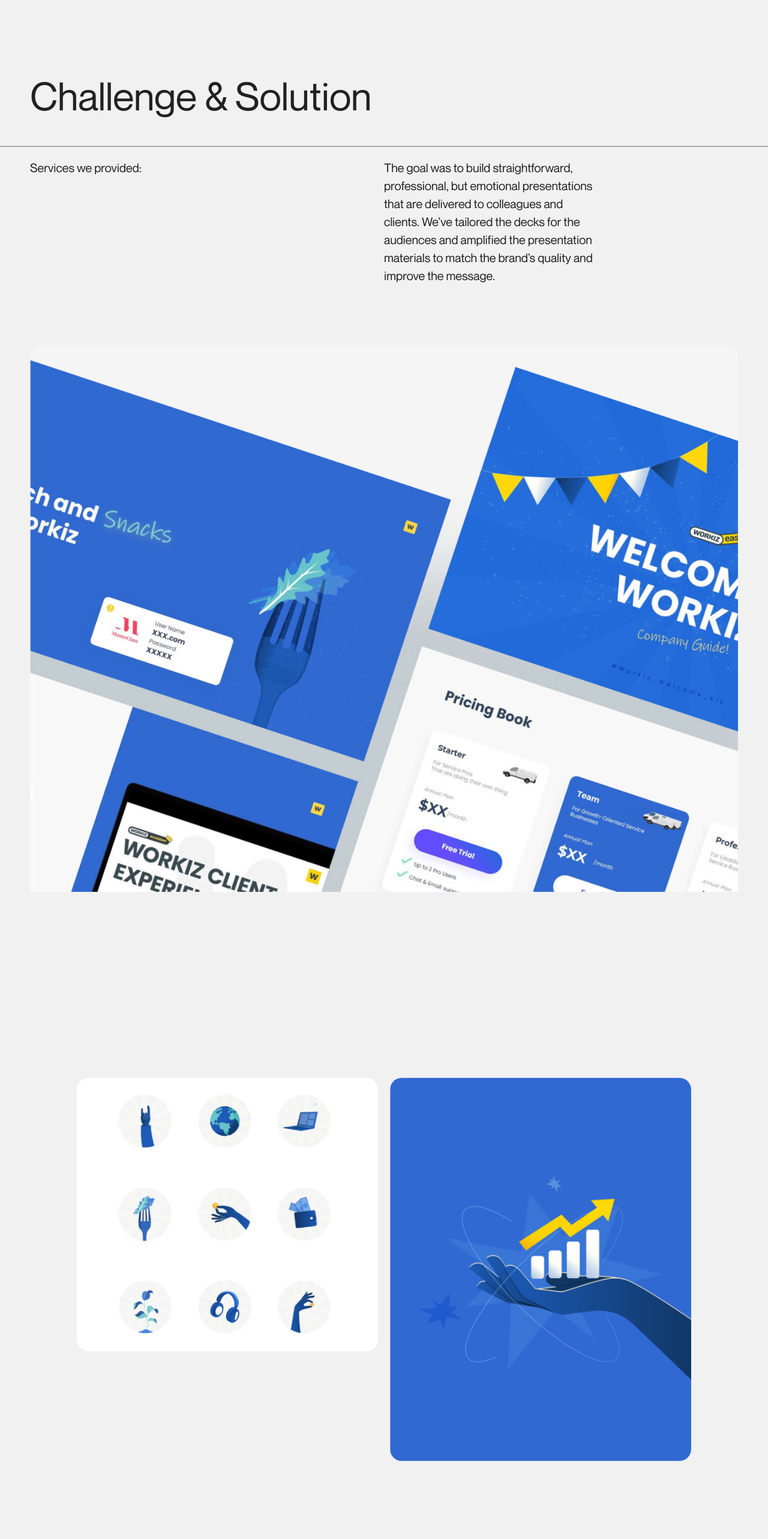
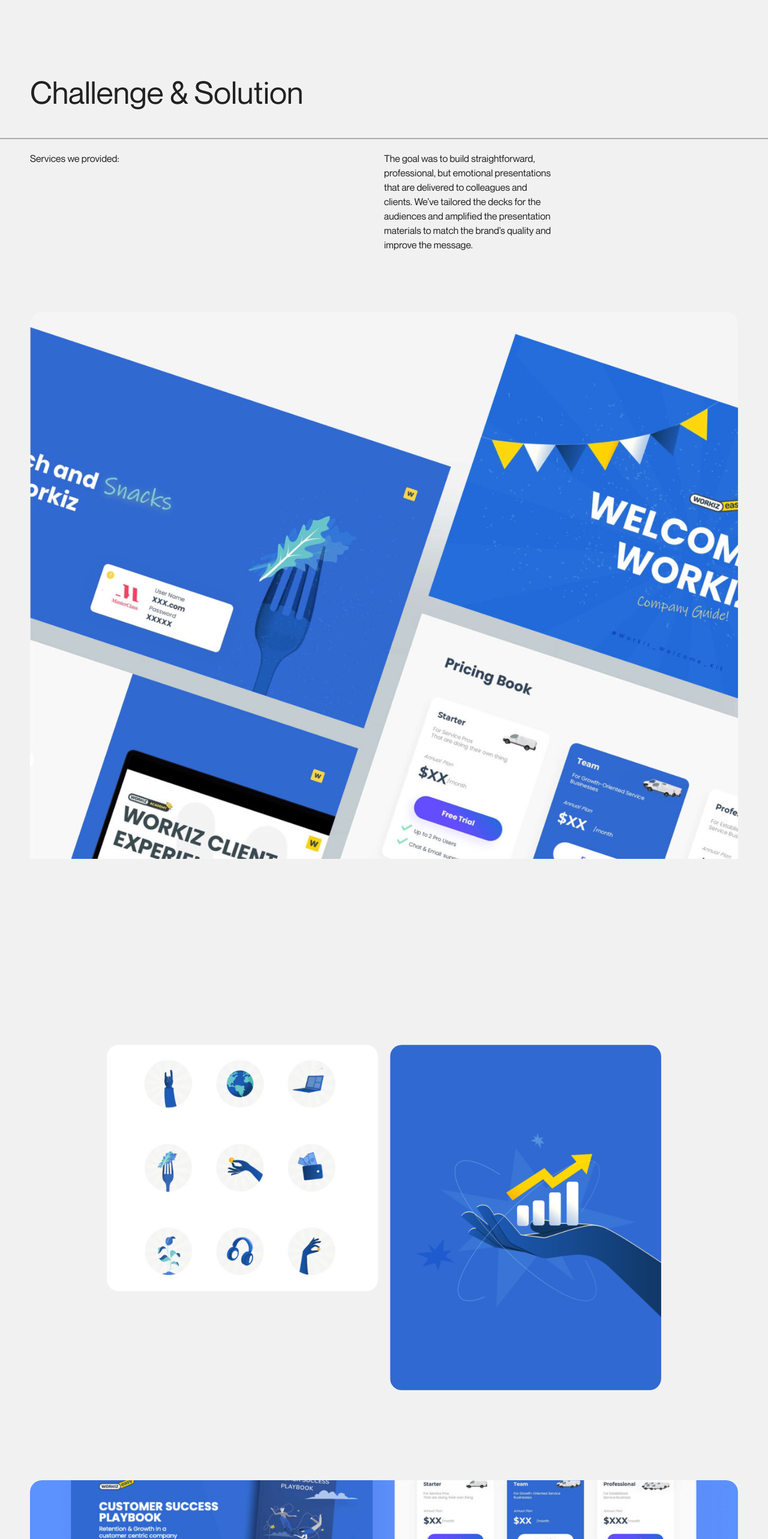
Before and after one commit to Carolkuma/react_ochi_website, a Next.js app: page /case in a window 1280 px wide. Shown: the part 3060-5626 px from the top of the page at 60% size. Built offline with nearby package versions, Linux system fonts and the light colour scheme.

Commit message:
modified

```diff
--- a/container/workiz-page/Chelenge.tsx
+++ b/container/workiz-page/Chelenge.tsx
@@ -15,19 +15,19 @@
 	return (
 		<section className="w-full pb-[100px]">
 			<div className="w-full flex flex-col">
-				<h1 className="text-[65px] padding-x leading-[65px] font-medium font-NeueMontreal text-secondry border-b pb-[50px] border-[#21212155]">
+				<h2 className="sub-heading padding-x font-medium font-NeueMontreal text-secondry border-b pb-[50px] border-[#21212155]">
 					Challenge & Solution
-				</h1>
+				</h2>
 				<div className="w-full border-t border-[#21212155] pt-[20px]">
-					<div className="w-full flex justify-between gap-[15px] px-[50px]">
+					<div className="w-full flex sm:flex-col xm:flex-col justify-between gap-[15px] padding-x">
 						<div>
-							<h3 className="text-[20px] leading-[30px] font-medium text-secondry font-NeueMontreal">
+							<h3 className="paragraph font-medium text-secondry font-NeueMontreal">
 								Services we provided:
 							</h3>
 						</div>
-						<div className="w-[50%] flex gap-[40px]">
+						<div className="w-[50%] flex gap-y-[20px] sm:w-full xm:w-full">
 							<div className="flex flex-col gap-y-[20px]">
-								<p className="text-[20px] leading-[30px] font-NeueMontreal text-secondry">
+								<p className="paragraph font-NeueMontreal text-secondry">
 									The goal was to build straightforward, <br /> professional,
 									but emotional presentations
 									<br /> that are delivered to colleagues and
@@ -46,15 +46,15 @@
 			<div className="w-full padding-x py-[100px]">
 				<BackgroundImg src={chelengeBg} />
 			</div>
-			<div className="w-[80%] mx-auto py-[50px] flex gap-[20px]">
-				<div className="w-[49%]">
+			<div className="w-[80%] mx-auto padding-x py-[50px] flex gap-[20px] sm:w-full xm:w-full sm:flex-col xm:flex-col">
+				<div className="w-[49%] sm:w-full xm:w-full">
 					<Image
 						src={showcase1}
 						className="w-full  object-cover rounded-[20px]"
 						alt="chelengeBgImg"
 					/>
 				</div>
-				<div className="w-[49%]">
+				<div className="w-[49%] sm:w-full xm:w-full">
 					<Image
 						src={showcase2}
 						className="w-full  object-cover rounded-[20px]"
@@ -65,15 +65,15 @@
 			<div className="w-full padding-x py-[100px]">
 				<BackgroundImg src={showcase3} />
 			</div>
-			<div className="w-[80%] mx-auto py-[50px] flex gap-[20px]">
-				<div className="w-[49%]">
+			<div className="w-[80%] mx-auto padding-x py-[50px] flex gap-[20px] sm:w-full xm:w-full sm:flex-col xm:flex-col">
+				<div className="w-[49%] sm:w-full xm:w-full">
 					<Image
 						src={showcase4}
 						className="w-full  object-cover rounded-[20px]"
 						alt="chelengeBgImg"
 					/>
 				</div>
-				<div className="w-[49%]">
+				<div className="w-[49%] sm:w-full xm:w-full">
 					<Image
 						src={showcase5}
 						className="w-full  object-cover rounded-[20px]"
@@ -85,11 +85,11 @@
 				<BackgroundImg src={showcase6} />
 			</div>
 
-			<div className="w-[80%] mx-auto py-[50px] flex gap-[20px]">
+			<div className="w-[80%] sm:w-full xm:w-full mx-auto padding-x py-[50px] flex gap-[20px]">
 				<div className="w-full">
 					<Image
 						src={after}
-						className="w-full  object-cover rounded-[20px]"
+						className="w-full object-cover rounded-[20px]"
 						alt="chelengeBgImg"
 					/>
 				</div>
```
